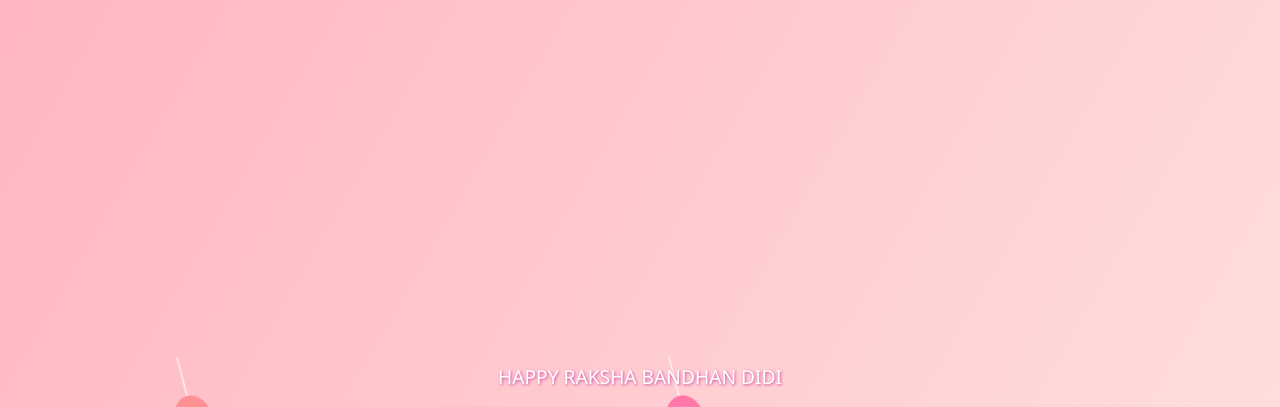
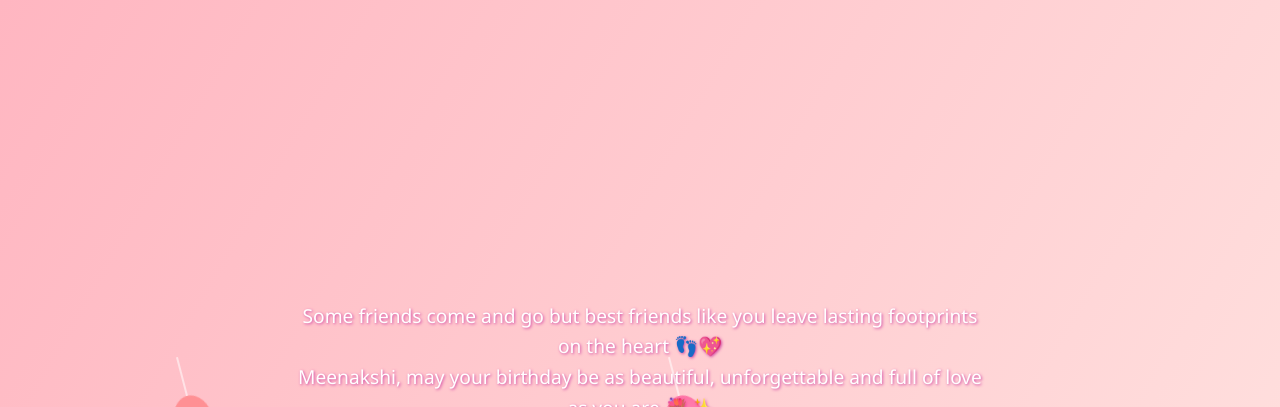
Before and after one commit to akshat15codes/Birthday-Meenakshi, a plain HTML site: page index.html in a window 1280 px wide. Shown: the top 407 px of the page. Drawn offline with Linux system fonts and the light colour scheme.

Commit message:
Update index.html

```diff
--- a/index.html
+++ b/index.html
@@ -3,7 +3,7 @@
 <head>
   <meta charset="UTF-8" />
   <meta name="viewport" content="width=device-width, initial-scale=1.0"/>
-  <title>Happy Raksha bandhan</title>
+  <title>Happy Birthday Meenakshi</title>
   <style>
     body {
       margin: 0;
@@ -90,10 +90,11 @@
 <body>
   <!-- 💌 Your custom heartfelt message -->
   <div class="message">
-    HAPPY RAKSHA BANDHAN DIDI
+    Some friends come and go but best friends like you leave lasting footprints on the heart 👣💖<br>
+    Meenakshi, may your birthday be as beautiful, unforgettable and full of love as you are 💐✨<br>
+    You deserve every bit of happiness in the world 🌈🤗<br>
   </div>
-
-  <!-- Main birthday heading -->
+<!-- Main birthday heading -->
   <div class="birthday-text">🎂 Happy Birthday Meenakshi 🎉</div>
 
   <!-- Balloons -->
```
